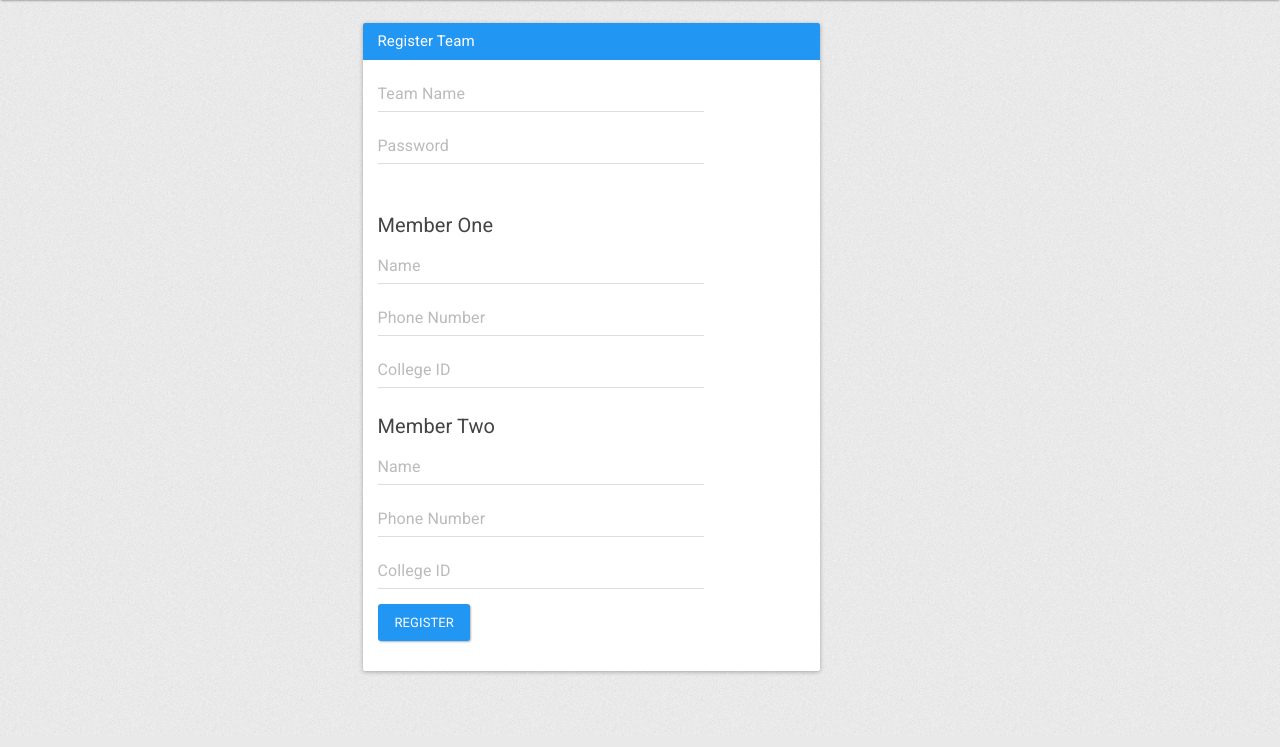
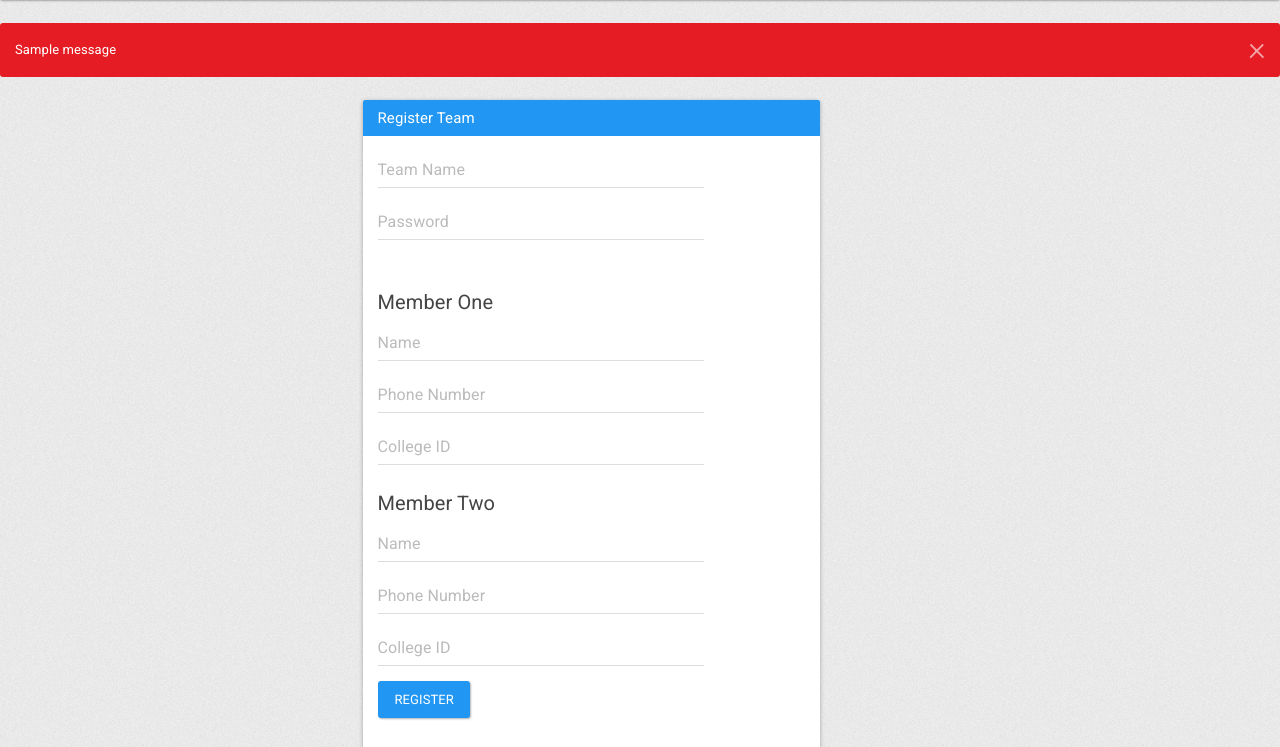
Before and after one commit to crazydreamer/malvo, a Flask app: page /auth/register in a window 1280 px wide. Shown: the part 64-811 px from the top of the page. Before the commit the page ends 739 px from the top, so only its background shows below. Run offline with Flask 2, Linux system fonts and the light colour scheme; tables that the repository leaves empty hold one stand-in row (values such as "Sample post"); one stand-in notice (Sample message) is shown.

Commit message:
Added flash messages to template

```diff
--- a/app/templates/base.html
+++ b/app/templates/base.html
@@ -45,6 +45,13 @@
       </nav>
     {% endblock %}
 
+    {% for message in get_flashed_messages() %}
+      <div class="alert alert-dismissible alert-danger">
+        <button type="button" class="close" data-dismiss="alert">×</button>
+        {{ message }}
+      </div>
+    {% endfor %}
+
     {% block content %}
 
     {% endblock %}
```
Also changed, not shown: 1 other file.
